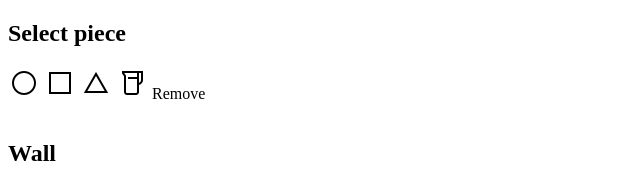
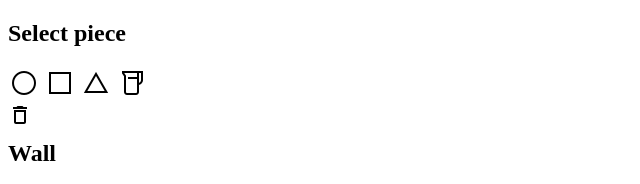
Before and after one commit to NColes/boulder-share, a plain HTML site: page index.html in a window 1280 px wide. Shown: the top 184 px of the page, 0-640 px from the left. Drawn offline with nearby package versions, Linux system fonts and the light colour scheme.

Commit message:
Added delete icon
Added delete icon

```diff
--- a/index.html
+++ b/index.html
@@ -17,7 +17,8 @@
       <img src="./images/square.png" alt="" class="icon">
       <img src="./images/triangle.png" alt="" class="icon">
       <img src="./images/jug.png" alt="" class="icon">
-      <span class="icon-remove icon">Remove</span>
+      <br>
+      <img src="./images/baseline-delete_outline-24px.svg" alt="" class="icon-remove icon">
     </div>
     <h2>Wall</h2>
     <div class="wall-grid">
```
